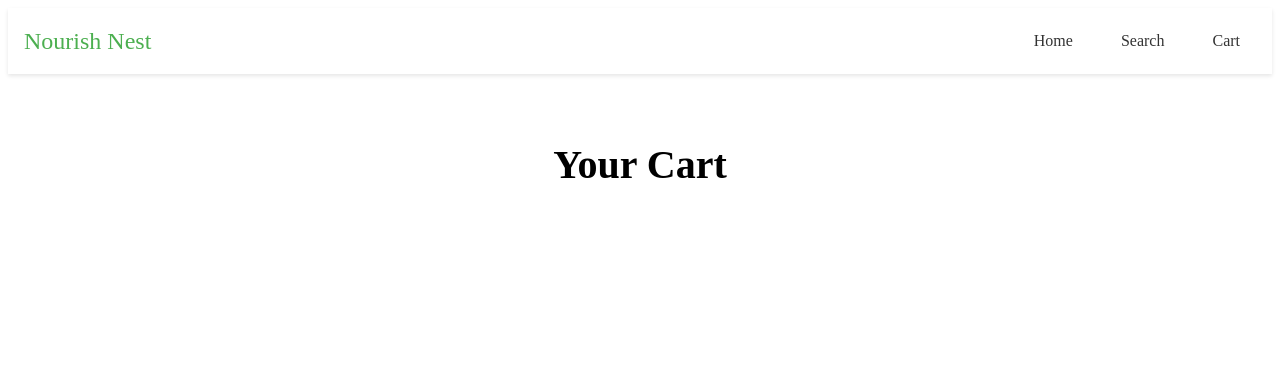
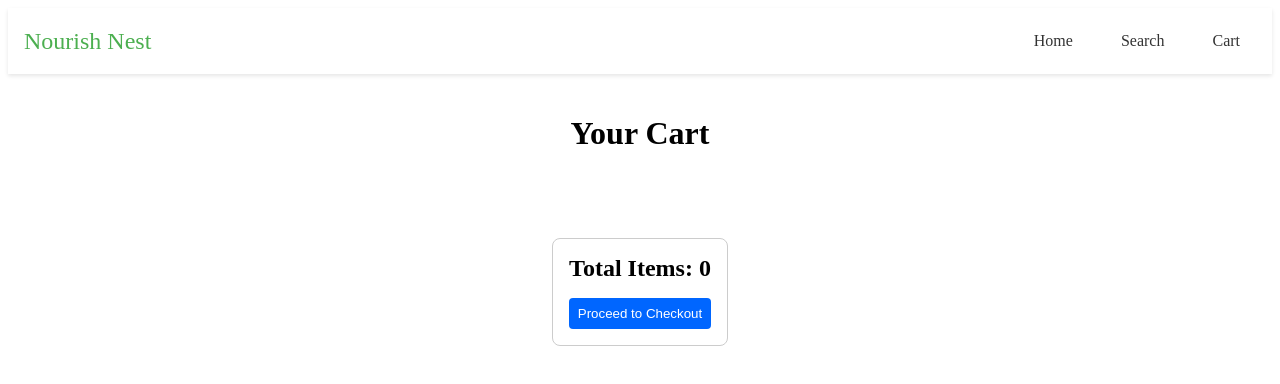
Before and after one commit to LSeward0421/nourish-nest, a React (Vite) app: page /cart in a window 1280 px wide. Shown: the top 384 px of the page. Built offline with nearby package versions, Linux system fonts and the light colour scheme.

Commit message:
Add basic checkout functionality w/cart total and nav to confirmation page

```diff
--- /dev/null
+++ b/src/components/Checkout/Checkout.css
@@ -0,0 +1,20 @@
+.checkout {
+  padding: 16px;
+  border: 1px solid #ccc;
+  border-radius: 8px;
+  margin-top: 16px;
+}
+
+.checkout h2 {
+  margin: 0 0 16px 0;
+}
+
+.checkout button {
+  width: 100%;
+  padding: 8px;
+  background-color: #0066ff;
+  color: white;
+  border: none;
+  border-radius: 4px;
+  cursor: pointer;
+}
--- /dev/null
+++ b/src/components/Checkout/Checkout.jsx
@@ -0,0 +1,22 @@
+import React from 'react';
+import { useNavigate } from 'react-router-dom';
+import './Checkout.css';
+
+const Checkout = ({ cartItems }) => {
+  const navigate = useNavigate();
+
+  const handlePurchase = () => {
+    navigate('/confirmation', { state: { cartItems } });
+  };
+
+  const totalQuantity = cartItems.reduce((total, item) => total + item.quantity, 0);
+
+  return (
+    <div className="checkout">
+      <h2>Total Items: {totalQuantity}</h2>
+      <button onClick={handlePurchase}>Proceed to Checkout</button>
+    </div>
+  );
+};
+
+export default Checkout;
--- a/src/pages/CartPage.css
+++ b/src/pages/CartPage.css
@@ -1,4 +1,4 @@
-.cart-page {
+.cart-page-container {
   padding: 20px;
   display: flex;
   flex-direction: column;
@@ -10,13 +10,3 @@
   font-size: 2rem;
   margin-bottom: 24px;
 }
-
-@media (min-width: 768px) {
-  .cart-page {
-    padding: 40px;
-  }
-
-  .cart-page h1 {
-    font-size: 2.5rem;
-  }
-}
--- a/src/pages/CartPage.jsx
+++ b/src/pages/CartPage.jsx
@@ -1,11 +1,13 @@
 import "./CartPage.css";
 import CartList from "../components/Cart/CartList";
+import Checkout from "../components/Checkout/Checkout";
 
 const CartPage = ({ cart, removeFromCart }) => {
   return (
-    <div className="cart-page">
+    <div className="cart-page-container">
       <h1>Your Cart</h1>
       <CartList cartItems={cart} removeFromCart={removeFromCart} />
+      <Checkout cartItems={cart} />
     </div>
   );
 };
```
